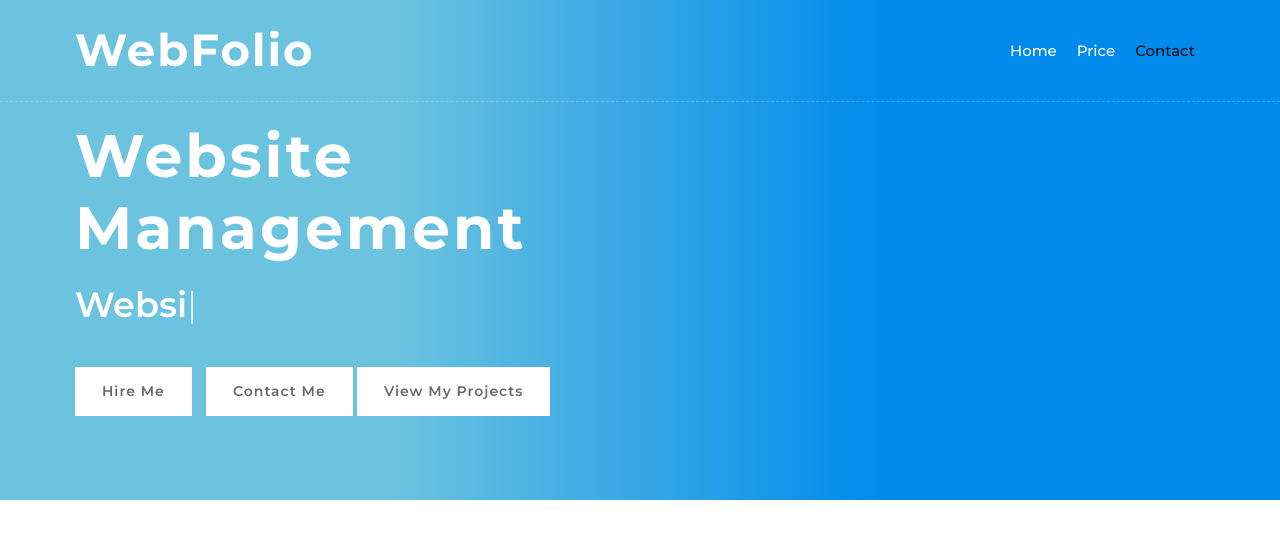
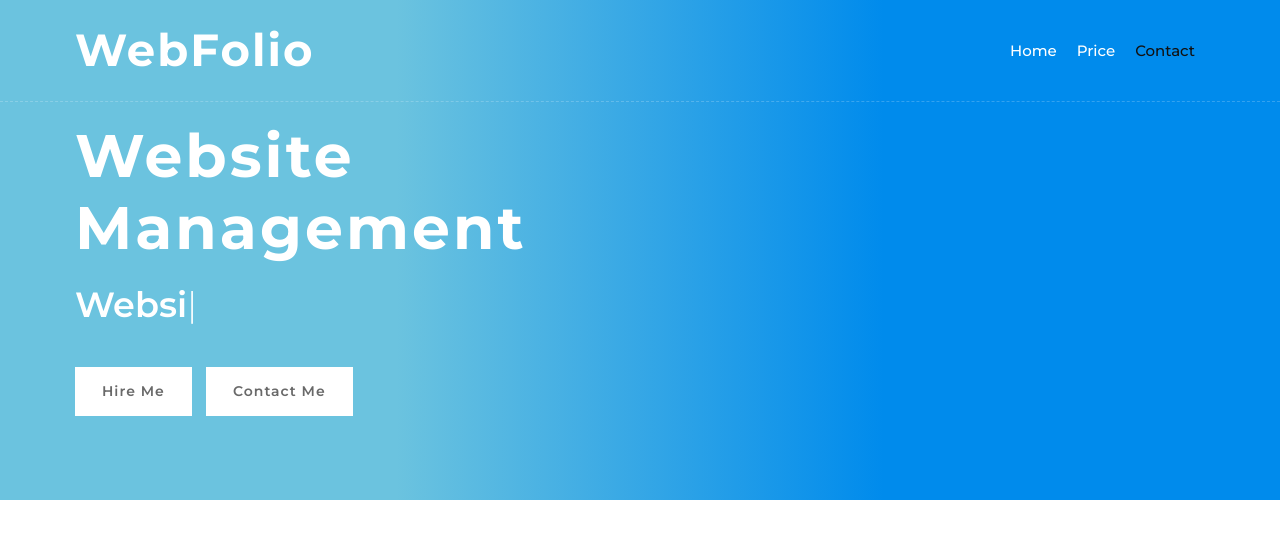
Before and after one commit to Ndxxxu-Ndichu/techy-webster, a Flask app: page /learn in a window 1280 px wide. Shown: the top 546 px of the page. Run offline with Flask 2, Linux system fonts and the light colour scheme; some libraries are stand-ins or nearby versions.

Commit message:
Add files via upload

```diff
--- a/templates/learn.html
+++ b/templates/learn.html
@@ -83,7 +83,7 @@
                             <div class="hero-btn">
                                 <a class="btn" href="#contact" style="color:#696969">Hire Me</a>
                                 <a class="btn" href="#footer" style="color:#696969">Contact Me</a>
-                                <a class="btn" href="/portfolio" style="color:#696969">View My Projects</a>
+
                             </div>
 
                         </div>
```
